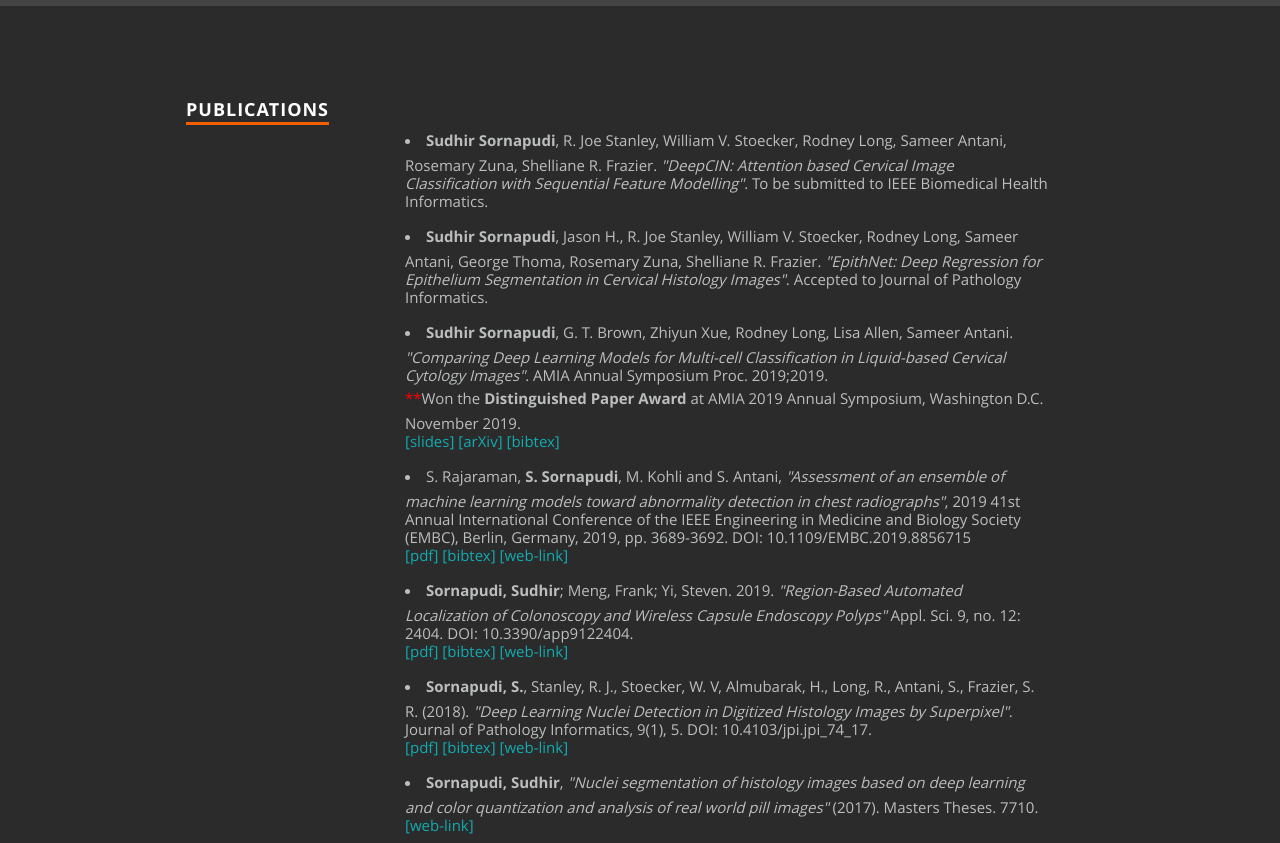
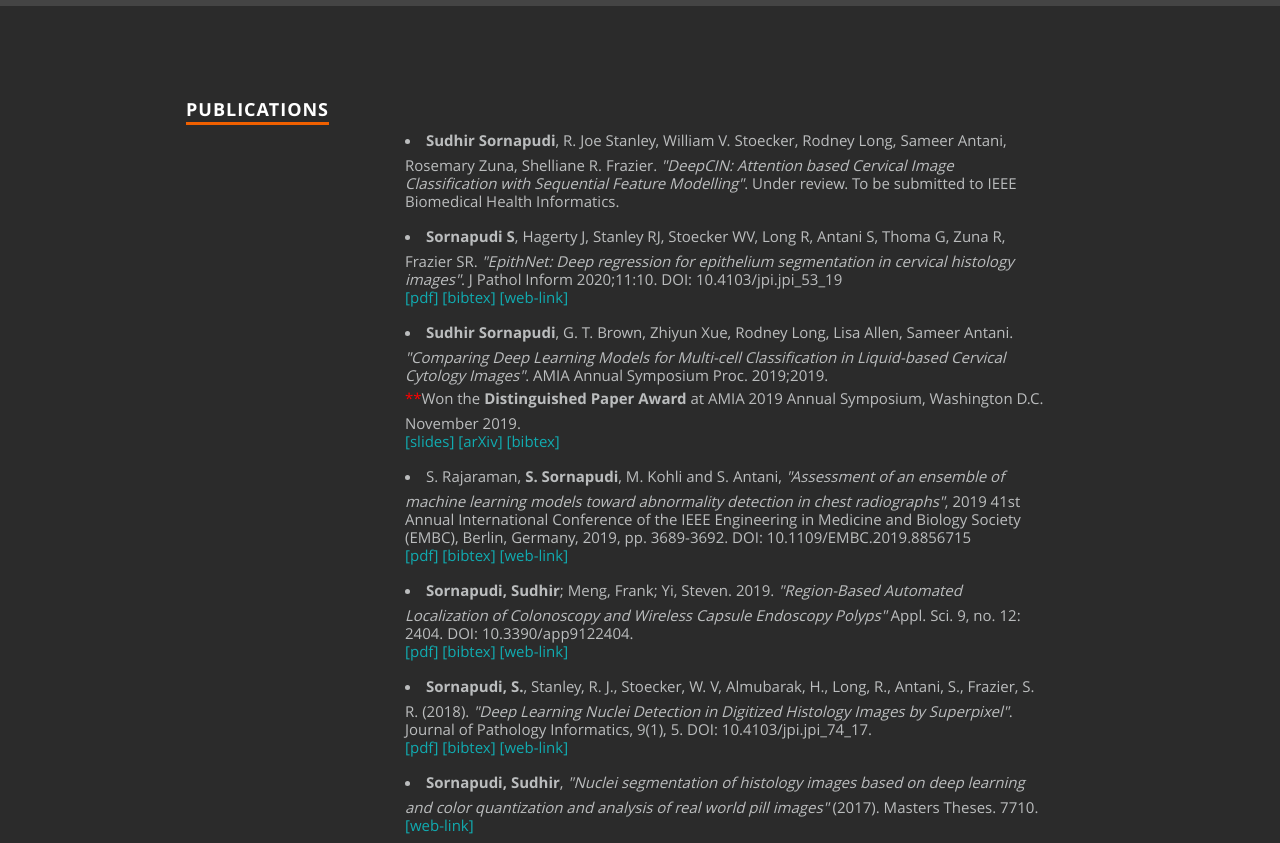
Before and after one commit to Sdhir/sdhir.github.io, a plain HTML site: page index.html in a window 1280 px wide. Shown: the part 1480-2323 px from the top of the page. Drawn offline with nearby package versions, Linux system fonts and the light colour scheme; files whose address does not match are found by name.

Commit message:
epithnet paper published

```diff
--- a/index.html
+++ b/index.html
@@ -155,13 +155,18 @@
                            <li>
                               <strong>Sudhir Sornapudi</strong>, R. Joe Stanley, William V. Stoecker, Rodney Long,
                               Sameer Antani, Rosemary Zuna, Shelliane R. Frazier. <i>"DeepCIN: Attention based Cervical Image
-                              Classification with Sequential Feature Modelling"</i>. To be submitted to IEEE Biomedical Health Informatics.
+                              Classification with Sequential Feature Modelling"</i>. Under review. To be submitted to
+                              IEEE Biomedical Health Informatics.
                            </li>
 
                            <li>
-                              <strong>Sudhir Sornapudi</strong>, Jason H., R. Joe Stanley, William V. Stoecker, Rodney Long,
-                              Sameer Antani, George Thoma, Rosemary Zuna, Shelliane R. Frazier. <i>"EpithNet: Deep Regression for
-                              Epithelium Segmentation in Cervical Histology Images"</i>. Accepted to Journal of Pathology Informatics.
+                              <strong>Sornapudi S</strong>, Hagerty J, Stanley RJ, Stoecker WV,
+                              Long R, Antani S, Thoma G, Zuna R, Frazier SR. <i>"EpithNet: Deep regression for epithelium
+                              segmentation in cervical histology images"</i>. J Pathol Inform 2020;11:10.
+                              DOI: 10.4103/jpi.jpi_53_19</br>
+                              <a href="files/papers/JPatholInform11110-5659143_154311.pdf">[pdf] </a>
+                              <a href="files/papers/bibtex/epithNet.bib">[bibtex] </a>
+                              <a href="http://www.jpathinformatics.org/text.asp?2020/11/1/10/281606">[web-link] </a>
                            </li>
 
                            <li><strong>Sudhir Sornapudi</strong>, G. T. Brown, Zhiyun Xue, Rodney Long, Lisa Allen, Sameer Antani.
```
Also changed, not shown: 2 other files.
